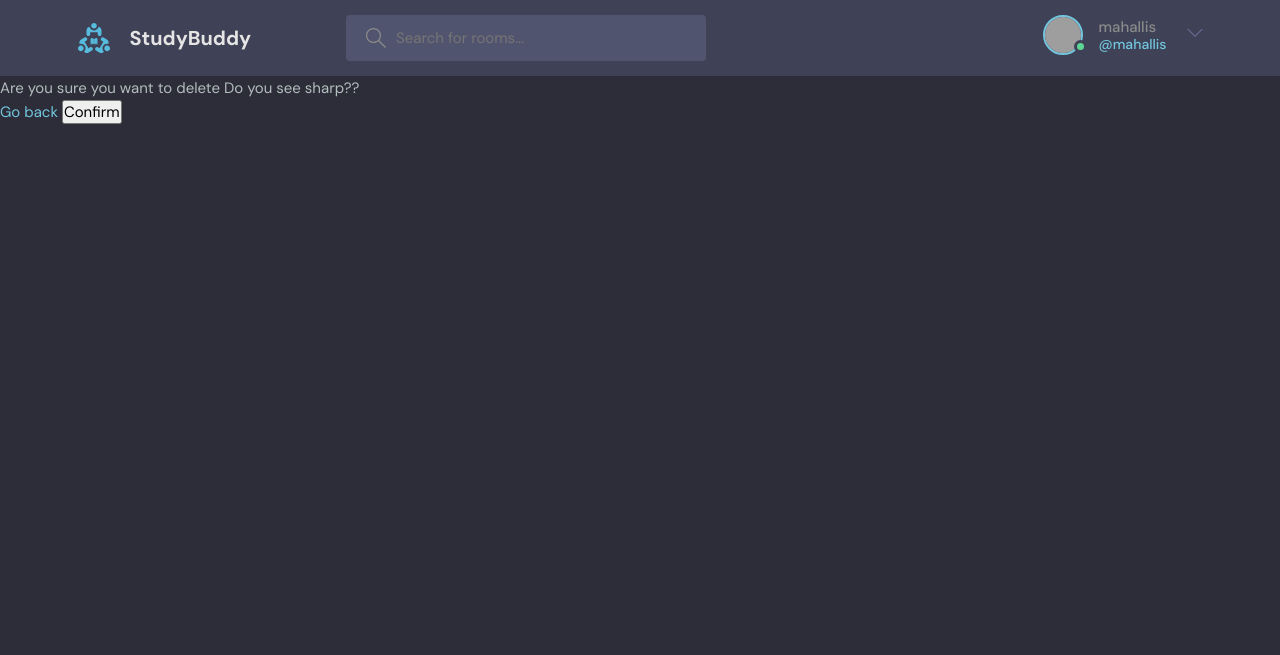
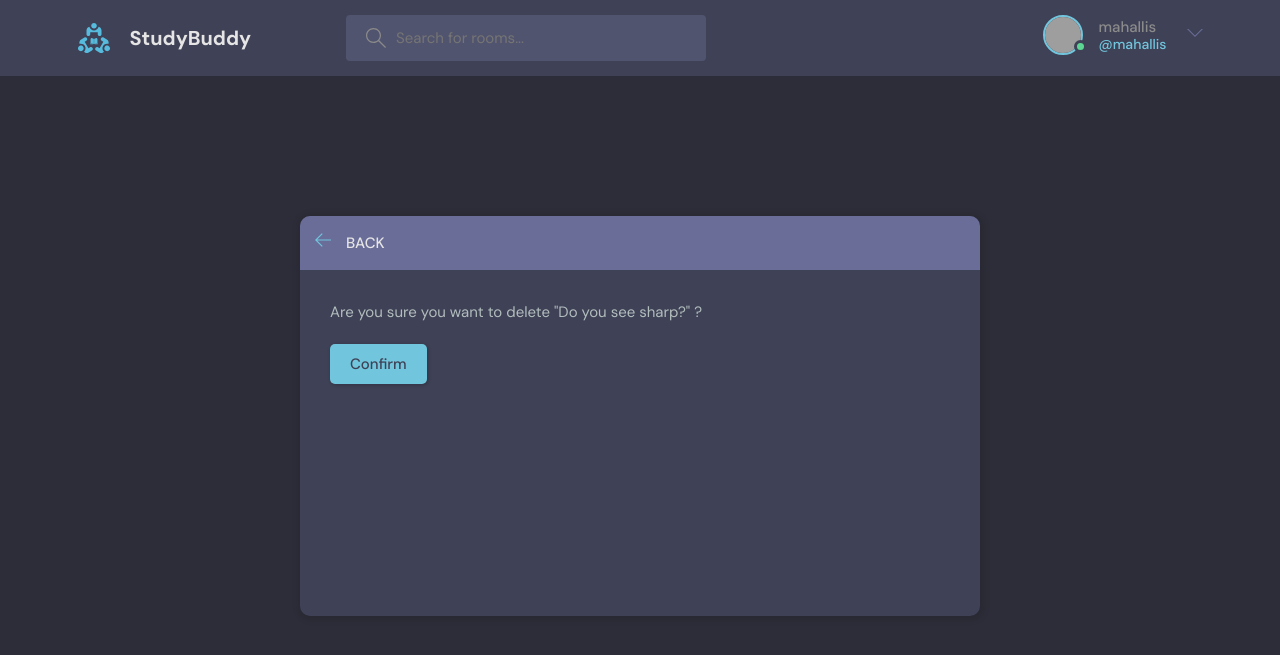
Before and after one commit to Mahallis/StudyBud, a Django app: page /delete-room/8/ in a window 1280 px wide. Shown: the top 655 px of the page. Run offline with Django 4.2, Linux system fonts and the light colour scheme; a user stored in the database is signed in; data comes from the database, SQL or seed files in the repository; both versions use the stored data as it was after the commit; grey boxes are pictures that could not be loaded.

Commit message:
Finished delete page. Next login page

```diff
--- a/base/templates/base/delete.html
+++ b/base/templates/base/delete.html
@@ -1,11 +1,39 @@
-{% extends 'main.html' %} {% block content %}
+{% extends 'main.html' %}
 
-<form method="POST" action="">
-  {% csrf_token %}
-  <p>Are you sure you want to delete {{obj}}?</p>
+{% block content %}
 
-  <a href="{{request.META.HTTP_REFERER}}">Go back</a>
-  <input type="submit" value="Confirm" />
-</form>
+<main class="delete-item layout">
+        <div class="container">
+            <div class="layout__box">
+                <div class="layout__boxHeader">
+                    <div class="layout__boxTitle">
+                        <a href="{{request.META.HTTP_REFERER}}">
+                            <svg version="1.1" xmlns="http://www.w3.org/2000/svg" width="32" height="32"
+                                viewBox="0 0 32 32">
+                                <title>arrow-left</title>
+                                <path
+                                    d="M13.723 2.286l-13.723 13.714 13.719 13.714 1.616-1.611-10.96-10.96h27.625v-2.286h-27.625l10.965-10.965-1.616-1.607z">
+                                </path>
+                            </svg>
+                        </a>
+                        <h3>Back</h3>
+                    </div>
+                </div>
+                <div class="layout__body">
+                    <form class="form" method="POST" action="">
+                        {% csrf_token %}
+                        <div class="form__group">
+                            <p>Are you sure you want to delete "{{obj}}" ?</p>
+                        </div>
 
-{% endblock content %}
+                        <div class="for__group">
+                            <input class="btn btn--main" type="submit" value="Confirm" />
+                        </div>
+
+                    </form>
+                </div>
+            </div>
+        </div>
+    </main>
+
+{% endblock %}
--- a/base/templates/base/update-user.html
+++ b/base/templates/base/update-user.html
@@ -7,7 +7,7 @@
             <div class="layout__box">
                 <div class="layout__boxHeader">
                     <div class="layout__boxTitle">
-                        <a href="{% url 'home' %}">
+                        <a href="{{request.META.HTTP_REFERER}}">
                             <svg version="1.1" xmlns="http://www.w3.org/2000/svg" width="32" height="32"
                                 viewBox="0 0 32 32">
                                 <title>arrow-left</title>
```
Also changed, not shown: base/templates/base/delete_old.html (added, +11 -0 lines), db.sqlite3.
